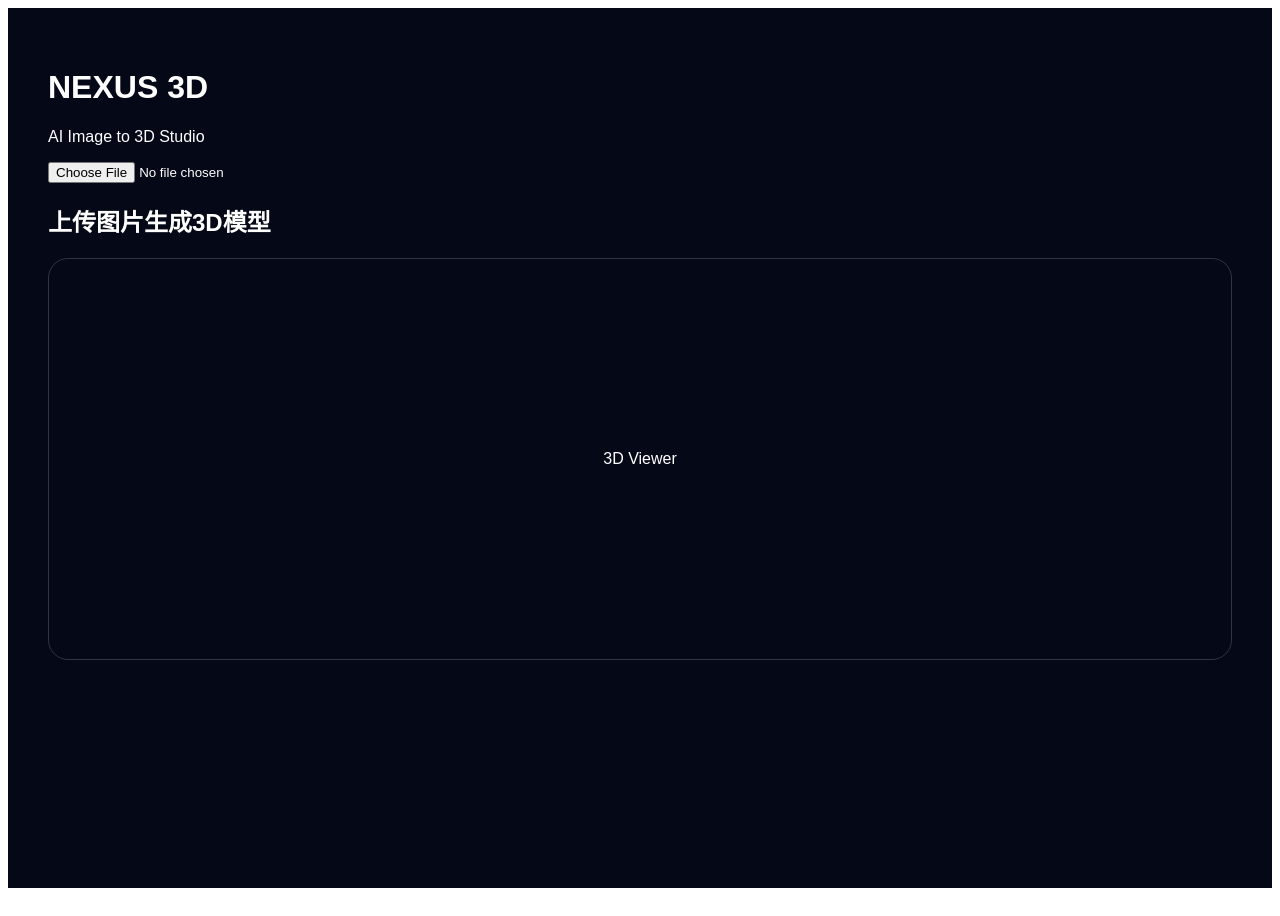
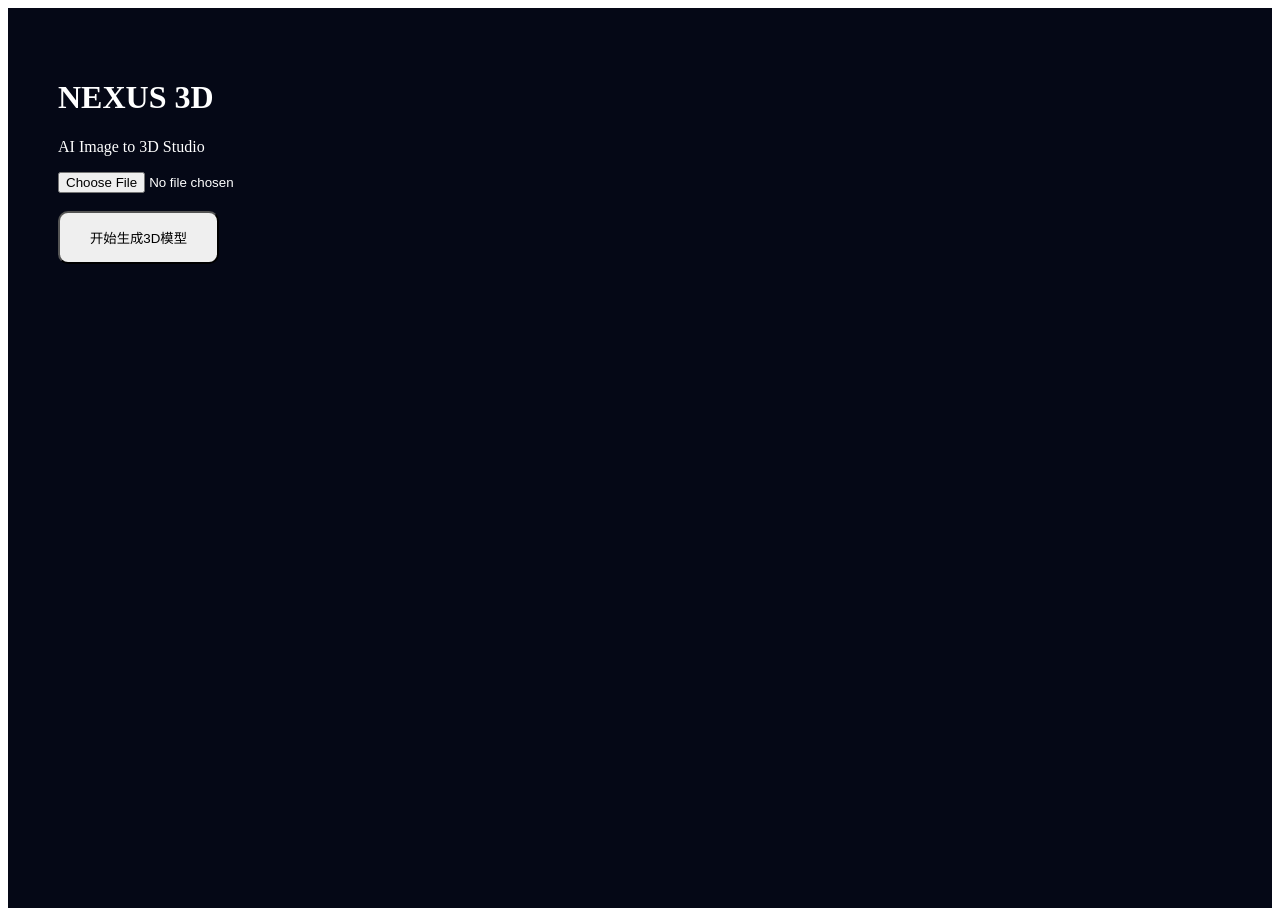
Before and after one commit to Violetovo1/nexus-3d, a Next.js app: page / in a window 1280 px wide. Built offline with nearby package versions, Linux system fonts and the light colour scheme.

Commit message:
Update page.tsx

```diff
--- a/app/page.tsx
+++ b/app/page.tsx
@@ -1,3 +1,114 @@
-'use client';
-import {useState} from 'react';
-export default function Home(){const [f,setF]=useState('');return <main style={{minHeight:'100vh',background:'#050816',color:'#fff',padding:40,fontFamily:'Arial'}}><h1>NEXUS 3D</h1><p>AI Image to 3D Studio</p><input type="file" onChange={e=>setF(e.target.files?.[0]?.name||'')}/><h2>{f||'上传图片生成3D模型'}</h2><div style={{height:400,border:'1px solid #334',borderRadius:20,display:'grid',placeItems:'center'}}>3D Viewer</div></main>}
+"use client";
+
+import { useState } from "react";
+
+export default function Home() {
+
+  const [file,setFile] = useState<File | null>(null);
+  const [status,setStatus] = useState("");
+  const [model,setModel] = useState("");
+
+
+  async function generate(){
+
+    if(!file){
+      alert("请先上传图片");
+      return;
+    }
+
+
+    setStatus("正在上传图片...");
+
+
+    // 临时使用图片地址
+    const imageUrl = URL.createObjectURL(file);
+
+
+    setStatus("正在调用 Tripo AI 生成3D模型...");
+
+
+    const res = await fetch("/api/generate",{
+      method:"POST",
+      headers:{
+        "Content-Type":"application/json"
+      },
+      body:JSON.stringify({
+        imageUrl
+      })
+    });
+
+
+    const data = await res.json();
+
+
+    console.log(data);
+
+
+    if(data){
+      setStatus("生成任务已提交");
+      setModel(JSON.stringify(data,null,2));
+    }
+
+
+  }
+
+
+  return (
+    <main
+      style={{
+        minHeight:"100vh",
+        background:"#050816",
+        color:"white",
+        padding:"50px"
+      }}
+    >
+
+      <h1>
+        NEXUS 3D
+      </h1>
+
+
+      <p>
+        AI Image to 3D Studio
+      </p>
+
+
+      <input
+        type="file"
+        accept="image/*"
+        onChange={(e)=>
+          setFile(
+            e.target.files?.[0] || null
+          )
+        }
+      />
+
+
+      <br/><br/>
+
+
+      <button
+        onClick={generate}
+        style={{
+          padding:"15px 30px",
+          borderRadius:"10px",
+          cursor:"pointer"
+        }}
+      >
+        开始生成3D模型
+      </button>
+
+
+      <h3>
+        {status}
+      </h3>
+
+
+      <pre>
+        {model}
+      </pre>
+
+
+    </main>
+  );
+}
```
